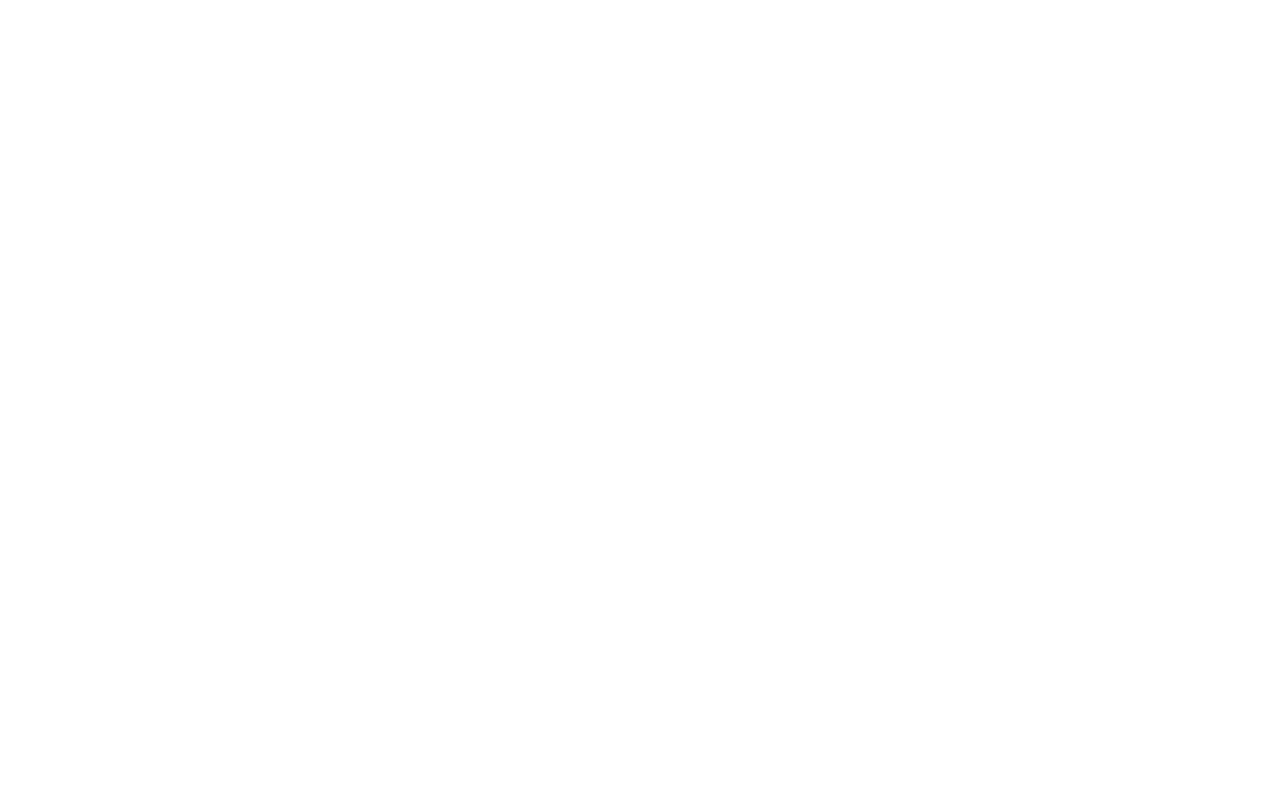
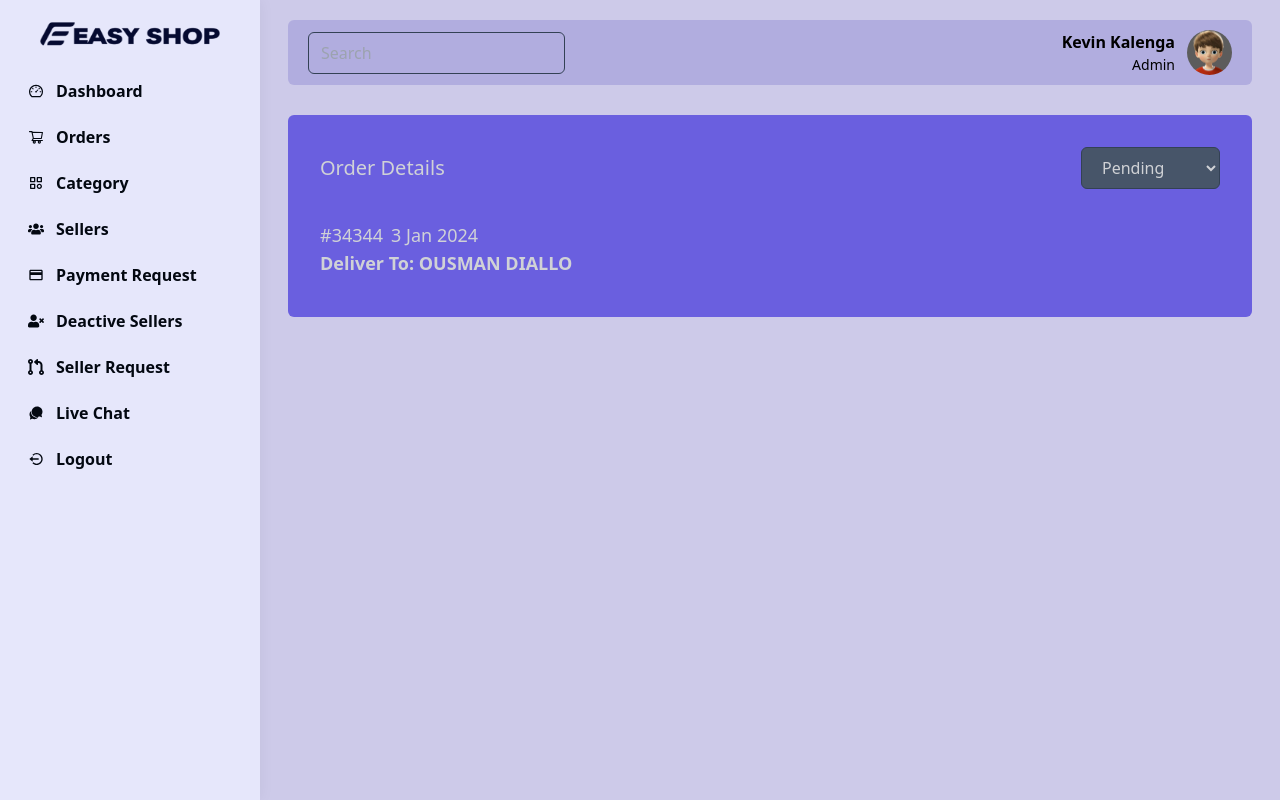
Before and after one commit to kevinkalenga/Ecommerce_Vendor_Mrn, a React (Create React App) app in the folder dashboard/: page /admin/dashboard/order/details/1 in a window 1280 px wide. Before the commit this address had no page. Built offline with nearby package versions, Linux system fonts and the light colour scheme.

Commit message:
Owner order details page design part1

```diff
--- a/dashboard/src/router/routes/adminRoutes.js
+++ b/dashboard/src/router/routes/adminRoutes.js
@@ -1,8 +1,5 @@
 
 import { lazy } from "react";
-
-
-
 
 const AdminDashboard = lazy(() => import('../../views/admin/AdminDashboard'));
 const Orders = lazy(() => import('../../views/admin/Orders'));
@@ -13,6 +10,7 @@
 const SellerRequest = lazy(()=> import('../../views/admin/SellerRequest'))
 const SellerDetails = lazy(()=> import('../../views/admin/SellerDetails'))
 const ChatSeller = lazy(()=> import('../../views/admin/ChatSeller'))
+const OrderDetails = lazy(()=> import('../../views/admin/OrderDetails'))
 
 
 
@@ -62,4 +60,9 @@
         element : <ChatSeller /> ,
         role : 'admin'
     },
+    {
+        path: 'admin/dashboard/order/details/:orderId',
+        element : <OrderDetails /> ,
+        role : 'admin'
+    },
 ]
--- /dev/null
+++ b/dashboard/src/views/admin/OrderDetails.jsx
@@ -0,0 +1,40 @@
+import React from 'react'
+
+const OrderDetails = () => {
+  return (
+    <div className='px-2 lg:px-7 pt-5'>
+        <div className='w-full p-4 bg-[#6a5fdf] rounded-md'>
+            <div className='flex justify-between items-center p-4'>
+                <h2 className='text-xl text-[#d0d2d6]'>Order Details</h2>
+                <select name="" id="" className='px-4 py-2 focus:border-indigo-500
+                 outline-none bg-[#475569] border border-slate-700 rounded-md text-[#d0d2d6]'>
+                   <option value="">Pending</option>
+                   <option value="">Processing</option>
+                   <option value="">Warehouse</option>
+                   <option value="">Placed</option>
+                   <option value="">Cancelled</option>
+
+                </select>
+            </div>
+            <div className='p-4'>
+                <div className='flex gap-2 text-lg text-[#d0d2d6]'>
+                   <h2>#34344</h2>
+                   <span>3 Jan 2024</span>
+                </div>
+                <div className='flex flex-wrap'>
+                  <div className='w-[30%]'>
+                     <div className='pr-3 text-[#d0d2d6] text-lg'>
+                        <div className='flex flex-col gap-1'>
+                            <h2 className='pb-2 font-semibold'>Deliver To: OUSMAN DIALLO</h2>
+                        </div>
+                     </div>
+                  </div>
+                </div>
+
+            </div>
+        </div>
+    </div>
+  )
+}
+
+export default OrderDetails
--- a/dashboard/src/views/admin/Orders.jsx
+++ b/dashboard/src/views/admin/Orders.jsx
@@ -12,7 +12,7 @@
 
     return (
     <div className='px-2 lg:px-7 pt-5'>
-        <div className='w-full p-4 bg-[#6a5fdf]'>
+        <div className='w-full p-4 bg-[#6a5fdf] rounded-md'>
             <div className='flex justify-between items-center'>
                 <select onChange={(e) => setPerPage(parseInt(e.target.value))} className='px-4 py-2 focus:border-indigo-500
                  outline-none bg-[#6a5fdf] border border-slate-700
@@ -48,7 +48,7 @@
                               <div className='py-3 w-[18%] font-medium'>Pending</div>
                               <div className='py-3 w-[18%] font-medium'>Pending</div>
                               <div className='py-3 w-[18%] font-medium'>
-                                <Link>View</Link>
+                                <Link to='/admin/dashboard/order/details/3'>View</Link>
                               </div>
                               <div onClick={(e) => setShow(!show)} className='py-3 w-[8%] font-medium'>
                                  <BsArrowDownSquare />
```
